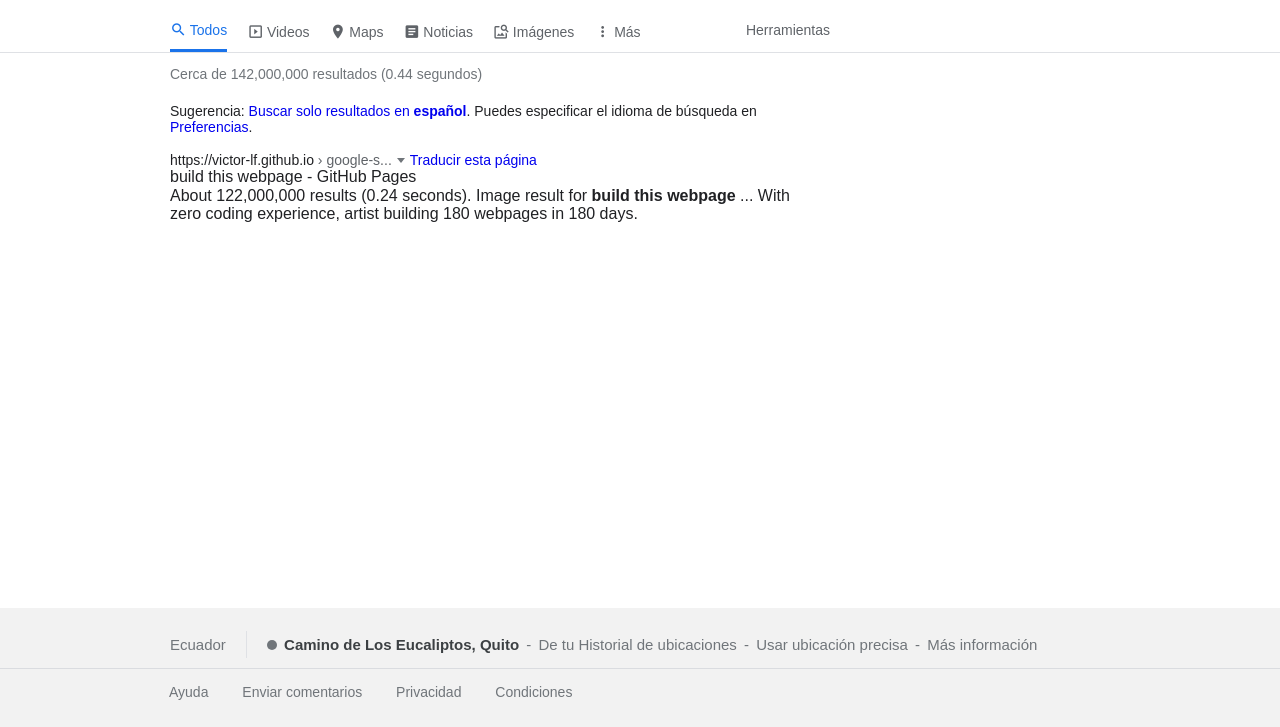
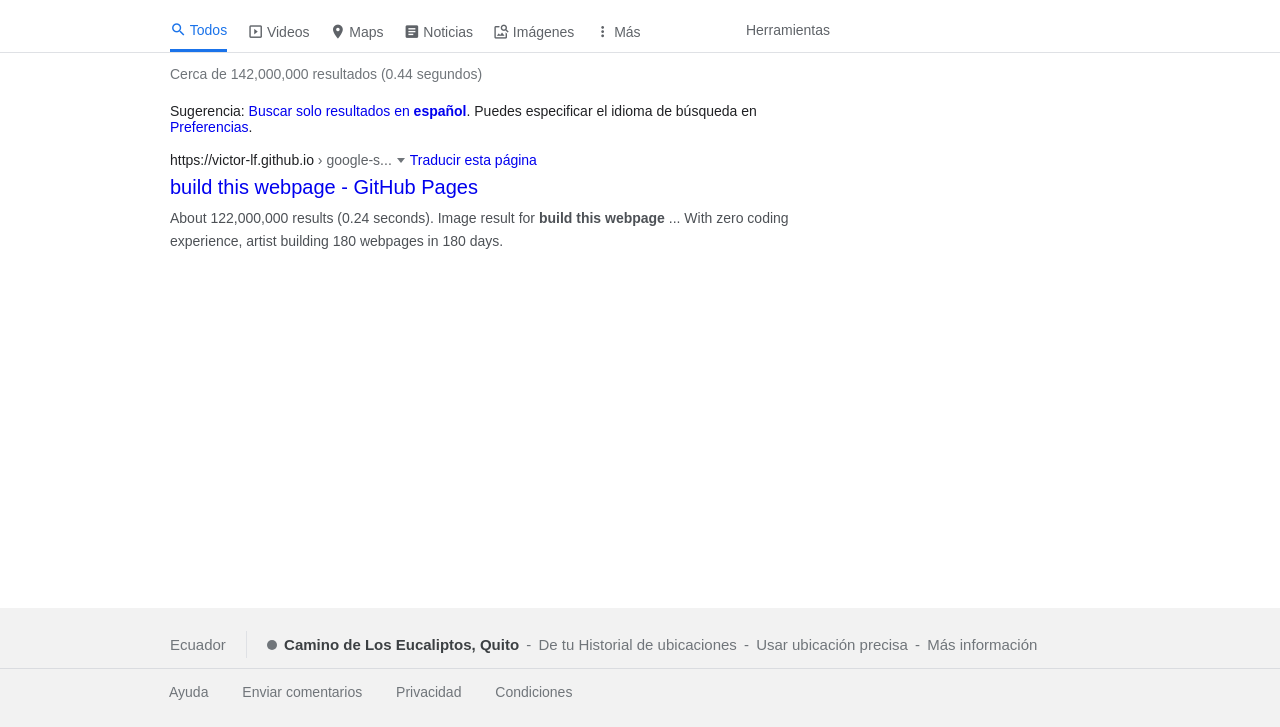
Before and after one commit to o0oDanielHaroo0o/google-search-results, a plain HTML site: page index.html in a window 1280 px wide. Shown: the part 73-800 px from the top of the page. Drawn offline with Linux system fonts and the light colour scheme.

Commit message:
COMPLETAR ESTILOS RESULT CONTAINER Y CORRECCIONES

```diff
--- a/css/styles.css
+++ b/css/styles.css
@@ -138,6 +138,7 @@
   padding-left: 170px;
   width: 800px;
   color: #202124;
+  font-size: 14px;
 }
 
 .link{
@@ -150,23 +151,17 @@
 
 .results{
   color: #70757a;
-  font-size: 14px;
   height: 43px;
   line-height: 43px;
 }
 
 .suggestions{
-  font-size: 14px;
   margin: 7px 0px 17px;
 }
 
 .result-top{
   display: flex;
   align-items: center;
-}
-
-.top-url, .translate{
-  font-size: 14px;
 }
 
 .top-url-google{
@@ -181,6 +176,17 @@
   border-right: 4.3px solid transparent;
   margin-left: 5px;
   margin-right: 5px;
+}
+
+.result-title{
+  margin: 8px 0;
+  font-size: 20px;
+}
+
+.result-summary{
+  margin-bottom: 40px;
+  color: #4d5156;
+  line-height: 22.12px;
 }
 
 .footer {
--- a/index.html
+++ b/index.html
@@ -101,7 +101,7 @@
                     <div class="triangle"></div>
                     <div class="translate"><a class="link" href="#">Traducir esta página</a></div>
                 </div>
-                <div class="result-title">build this webpage - GitHub Pages</div>
+                <div class="result-title"><a href="#" class="link">build this webpage - GitHub Pages</a></div>
                 <div class="result-summary">About 122,000,000 results (0.24 seconds). Image result for <span class="bold">build this webpage</span> ... With zero coding experience, artist building 180 webpages in 180 days.</div>
             </div>
 
```
